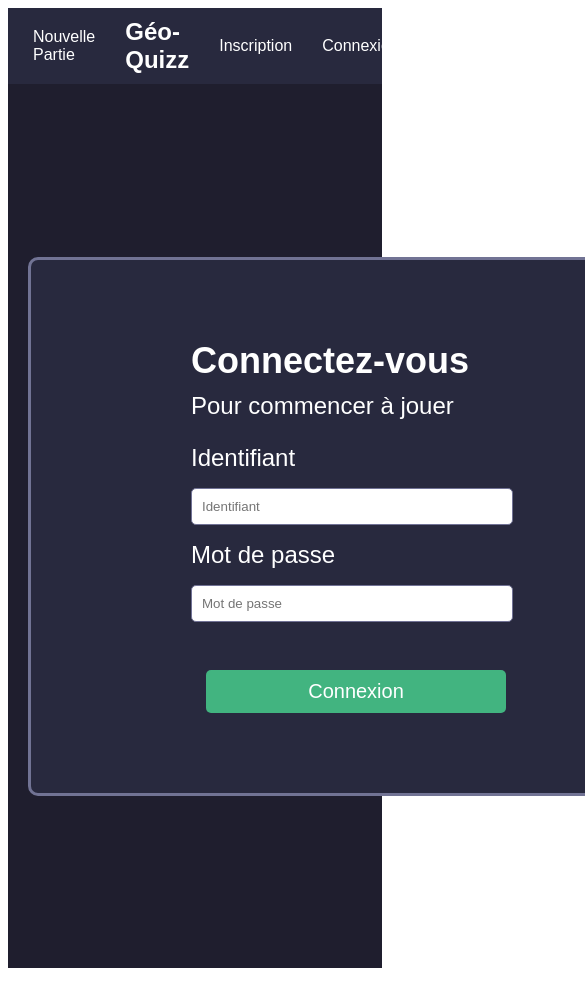
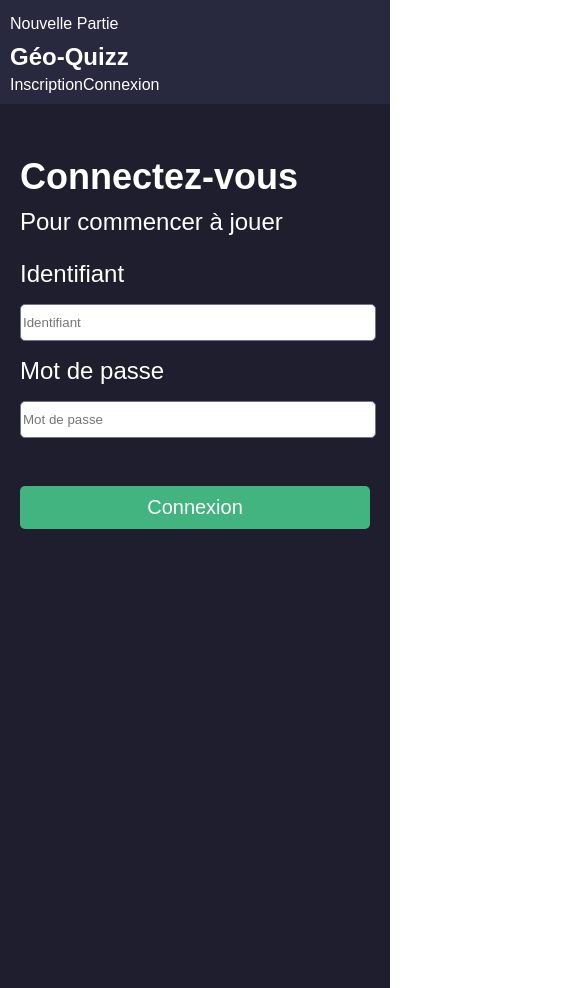
Before and after one commit to Hollowone1/SAE2024, a Vue app in the folder SAE2024/: page /login in a window 390 px wide. Shown: the top 988 px of the page, 585 px wide, since content can reach past the window. Built offline with nearby package versions, Linux system fonts and the light colour scheme; a web font is replaced by a local one.

Commit message:
media queries

```diff
--- a/SAE2024/src/assets/_loginform.scss
+++ b/SAE2024/src/assets/_loginform.scss
@@ -10,7 +10,8 @@ label {
 
 input {
   width: 100%;
-  padding: 10px;
+  padding-top: 10px;
+  padding-bottom: 10px;
   border-radius: 5px;
   border: 1px solid #717295;
   align-items: center;
@@ -20,14 +21,13 @@ input {
 .connexion {
   background-color: #42B480;
   color: #ffffff;
-  padding: 10px 0;
+  padding: 10px;
   margin-top: 2rem;
   cursor: pointer;
   border: none;
   border-radius: 5px;
   font-size: 20px;
   text-align: center;
-  align-items: center;
   width: 100%;
   font-family: 'Protest Riot', sans-serif;
 }
--- a/SAE2024/src/assets/_nav.scss
+++ b/SAE2024/src/assets/_nav.scss
@@ -23,3 +23,14 @@ h1 {
   color: #fff;
   margin: 0;
 }
+
+@media screen and (max-width: 768px) {
+  nav {
+    flex-direction: column;
+    align-items: flex-start;
+  }
+
+  a {
+    margin: 5px 0;
+  }
+}
--- a/SAE2024/src/assets/main.css
+++ b/SAE2024/src/assets/main.css
@@ -1,13 +1,9 @@
 @import url(_nav.scss);
 @import url(_loginform.scss);
 @import url("https://fonts.googleapis.com/css2?family=Protest+Riot&display=swap");
-.page-container {
-  display: flex;
-  flex-direction: column;
-  align-items: center;
-  justify-content: center;
-  height: 100vh;
-  background-color: #1F1E2E;
+body {
+  padding: 0;
+  margin: 0;
 }
 
 .nav-link {
@@ -41,7 +37,6 @@ img {
   color: #ffffff;
   font-family: "Protest Riot", sans-serif;
   padding: 20px;
-  height: 100vh;
   background-color: #1F1E2E;
 }
 
--- a/SAE2024/src/assets/main.scss
+++ b/SAE2024/src/assets/main.scss
@@ -4,13 +4,9 @@
 
 @import url('https://fonts.googleapis.com/css2?family=Protest+Riot&display=swap');
 
-  .page-container {
-    display: flex;
-    flex-direction: column;
-    align-items: center;
-    justify-content: center;
-    height: 100vh;
-    background-color: #1F1E2E;
+  body{
+    padding: 0;
+    margin: 0;
   }
 
   .nav-link {
@@ -45,7 +41,6 @@ flex-direction: column;
 color: #ffffff;
 font-family: 'Protest Riot', sans-serif;
 padding: 20px;
-height: 100vh;
 background-color: #1F1E2E;
 }
 
--- a/SAE2024/src/components/Login.vue
+++ b/SAE2024/src/components/Login.vue
@@ -46,10 +46,21 @@ p {
   color: #ffffff; /* texte en blanc */
   border-radius: 10px; /* bord arrondis */
   border: 3px solid;
-  border-color: #717394;
+  padding: 20px;
+  border-color: hsl(237, 14%, 51%);
   padding: 5rem 10rem;
   width: 300px;
   text-align: initial;
   margin: auto;
 }
+
+@media screen and (max-width: 768px) {
+  .login-container {
+    padding:0;
+    margin-top: 2rem; /* Réduire le padding pour les écrans réduits */
+    width: 100%; /* Utiliser la largeur maximale de l'écran */
+    border: none;
+    background: none;
+  }
+}
 </style>
--- a/SAE2024/src/components/Register.vue
+++ b/SAE2024/src/components/Register.vue
@@ -56,4 +56,14 @@ p {
   text-align: initial;
   margin: auto;
 }
+
+@media screen and (max-width: 768px) {
+  .register-container {
+    padding:0;
+    margin-top: 2rem; /* Réduire le padding pour les écrans réduits */
+    width: 100%; /* Utiliser la largeur maximale de l'écran */
+    border: none;
+    background: none;
+  }
+}
 </style>
```
Also changed, not shown: 1 other file (tests, documents, lock files or other folders).
